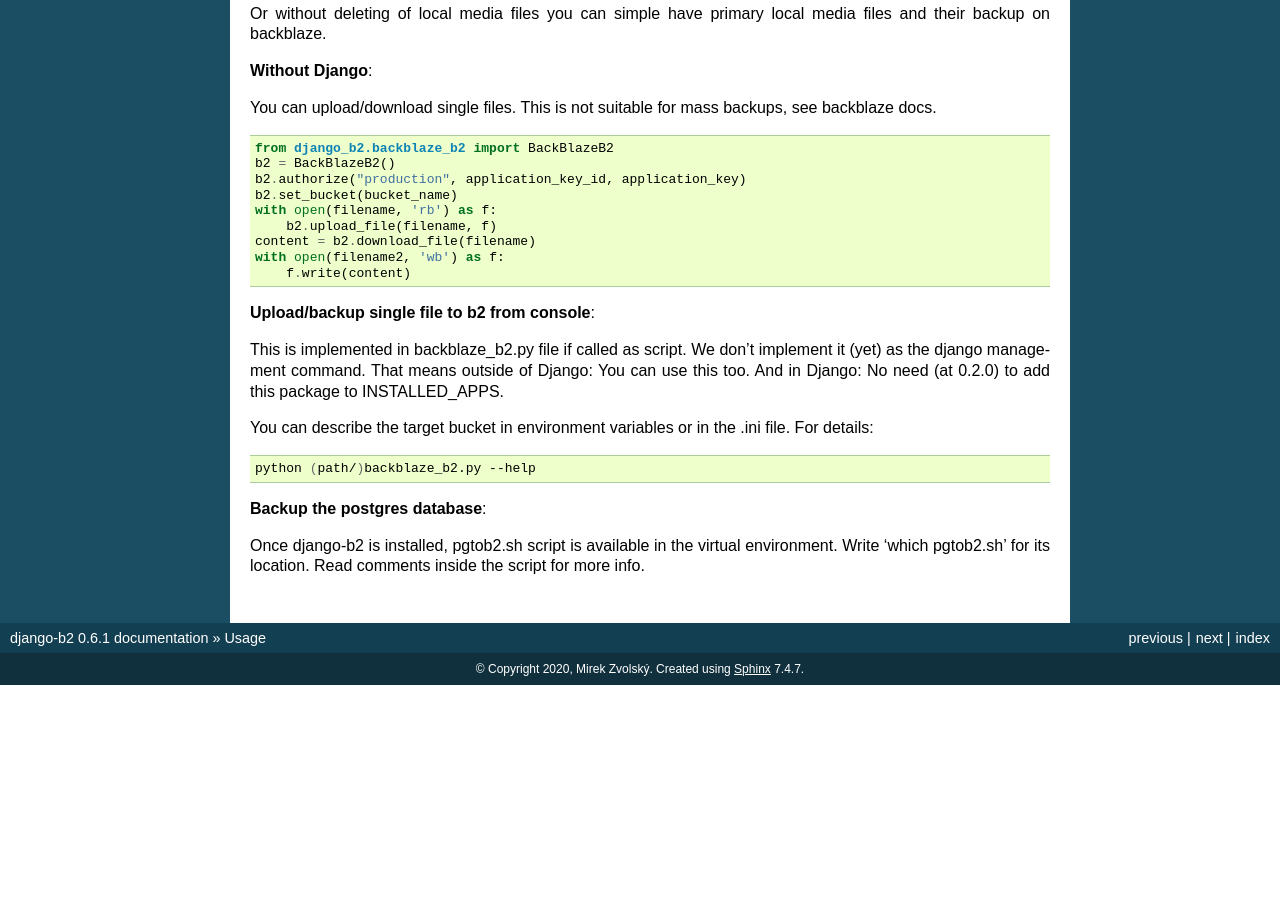
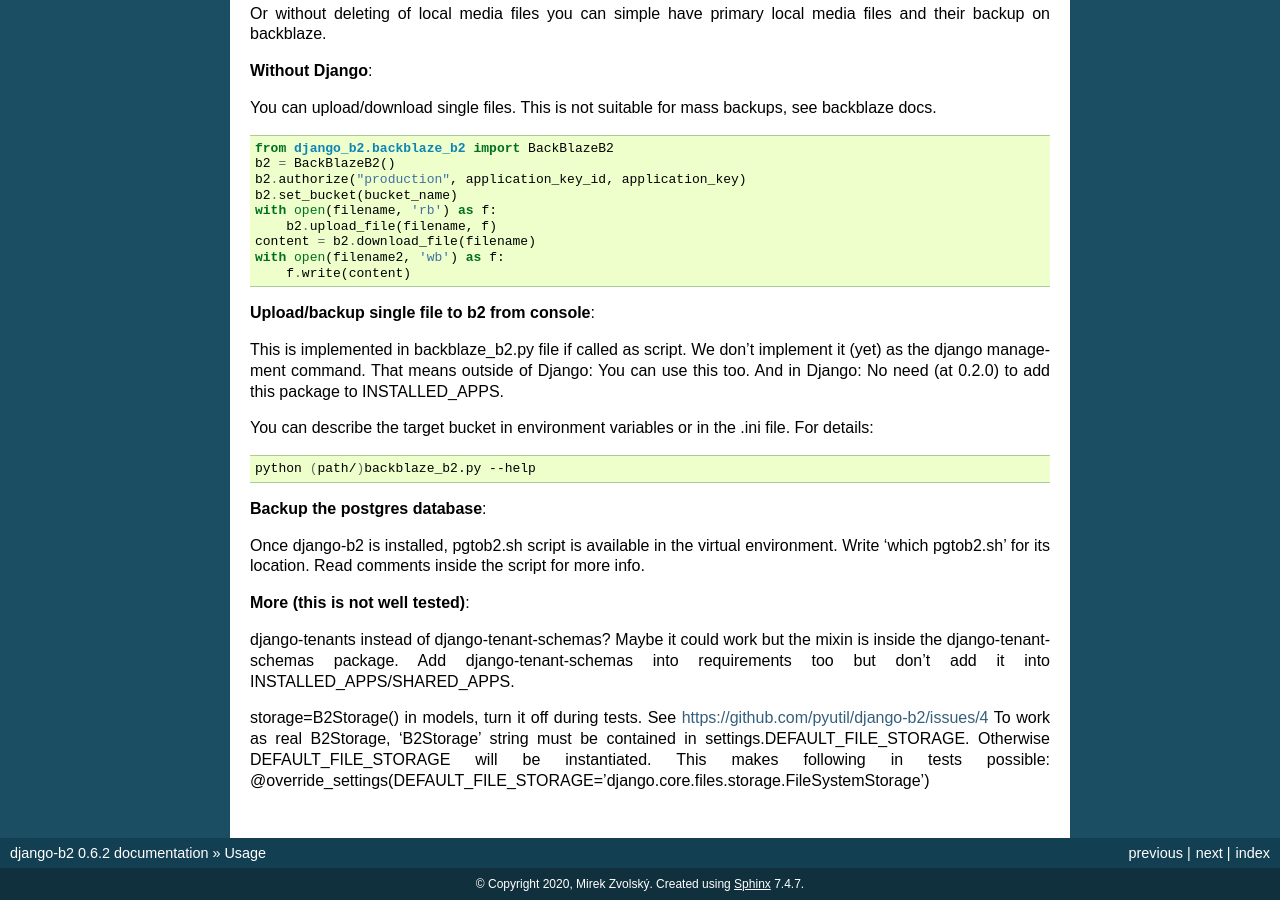
Before and after one commit to pyutil/django-b2, a Sphinx documentation site: the page built from docs/usage.rst, in a window 1280 px wide and 900 px high, scrolled down 828 px. Built offline with Sphinx 7.4.7, drawn with Linux system fonts in a browser that asks for light colours; before the commit the page ends 1513 px from its top, so only the background shows below that; some of the changed text lies outside the part shown.

Commit message:
docs only

```diff
--- a/HISTORY.rst
+++ b/HISTORY.rst
@@ -3,7 +3,7 @@
 History
 -------
 
-0.6.1 (2020-11-04)
+0.6.2 (2020-11-04)
 ++++++++++++++++++
 
 * B2Storage() initializes as the settings.DEFAULT_FILE_STORAGE if 'B2Storage' string is not inside
--- a/django_b2/_version.py
+++ b/django_b2/_version.py
@@ -1 +1 @@
-__version__ = "0.6.1"
+__version__ = "0.6.2"
--- a/docs/usage.rst
+++ b/docs/usage.rst
@@ -83,3 +83,14 @@ You can describe the target bucket in environment variables or in the .ini file.
 Once django-b2 is installed, pgtob2.sh script is available in the virtual environment.
 Write 'which pgtob2.sh' for its location.
 Read comments inside the script for more info.
+
+**More (this is not well tested)**:
+
+django-tenants instead of django-tenant-schemas? Maybe it could work but the mixin is inside the django-tenant-schemas package.
+Add django-tenant-schemas into requirements too but don't add it into INSTALLED_APPS/SHARED_APPS.
+
+storage=B2Storage() in models, turn it off during tests. See https://github.com/pyutil/django-b2/issues/4
+To work as real B2Storage, 'B2Storage' string must be contained in settings.DEFAULT_FILE_STORAGE.
+Otherwise DEFAULT_FILE_STORAGE will be instantiated.
+This makes following in tests possible:
+@override_settings(DEFAULT_FILE_STORAGE='django.core.files.storage.FileSystemStorage')
```
Also changed, not shown: README.md (+1 -1 lines).
